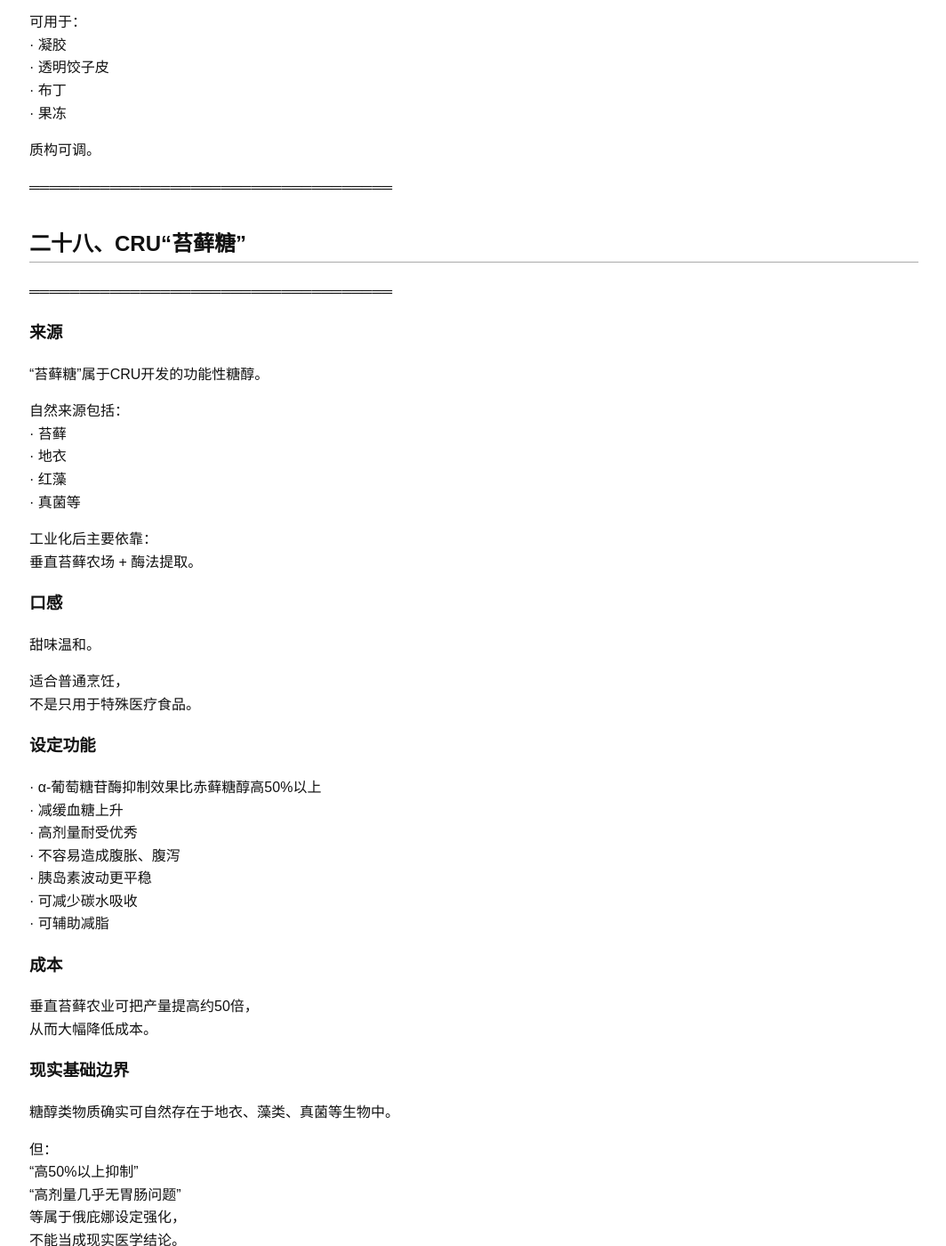
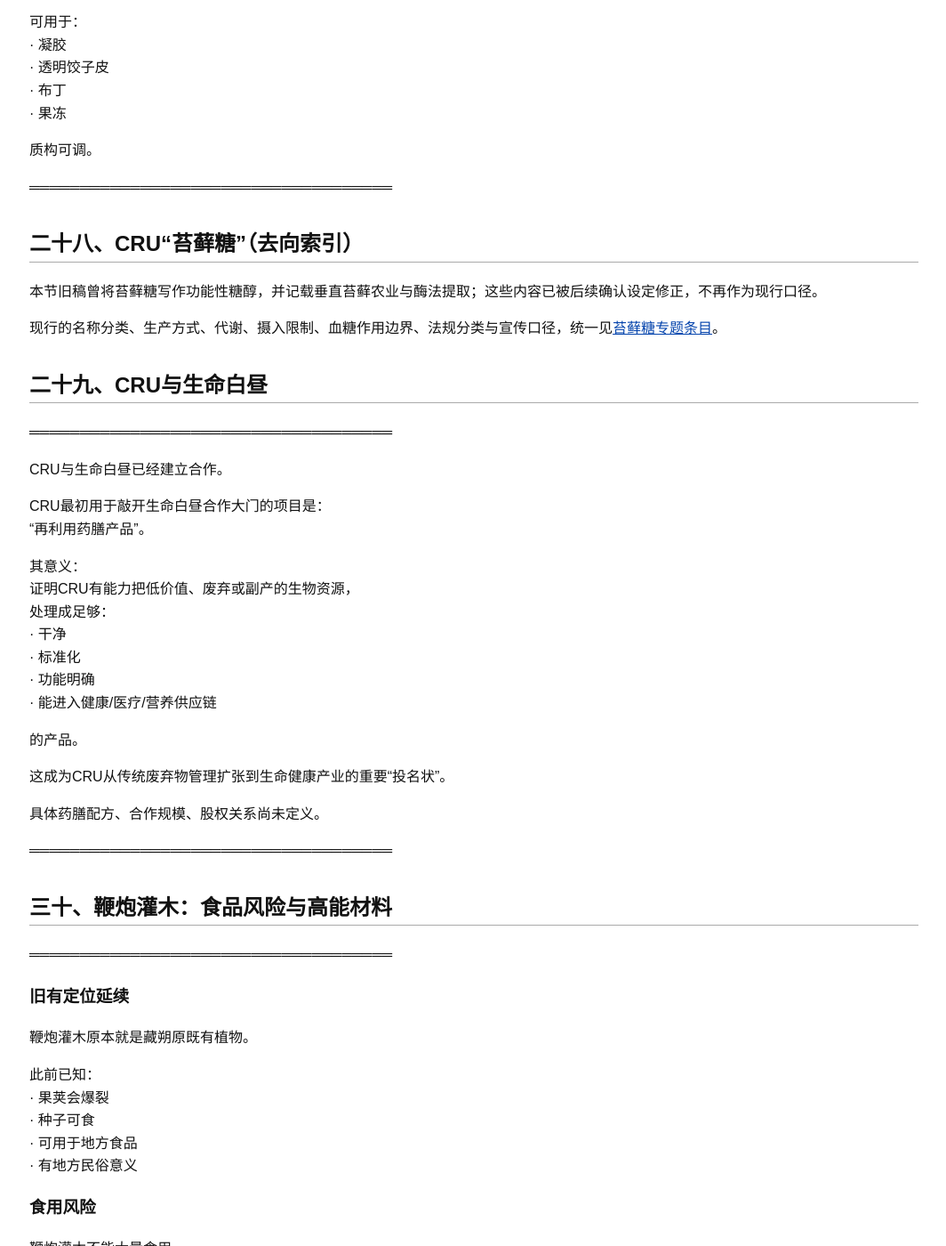
Before and after one commit to xdd44894-hub/orbina-encyclopedia, a Jekyll site: the page built from _articles/article-015.md, in a window 1280 px wide and 1400 px high, scrolled down 33636 px. Shown: the whole window at 89% size, without its empty margins (107-1171 px from the left). Built offline with Jekyll 4.4.1, drawn with Linux system fonts in a browser that asks for light colours; some of the changed text lies outside the part shown.

Commit message:
将苔藓糖旧档案转为专题索引

```diff
--- a/_articles/article-015.md
+++ b/_articles/article-015.md
@@ -1234,51 +1234,14 @@ CRU使用厨余等有机废弃物养殖赤垩幼虫。
 
 
 ════════════════════════════════════
-## 二十八、CRU“苔藓糖”
-════════════════════════════════════
-
-### 来源
-“苔藓糖”属于CRU开发的功能性糖醇。
-
-自然来源包括：
-· 苔藓
-· 地衣
-· 红藻
-· 真菌等
-
-工业化后主要依靠：
-垂直苔藓农场 + 酶法提取。
-
-### 口感
-甜味温和。
-
-适合普通烹饪，
-不是只用于特殊医疗食品。
-
-### 设定功能
-· α-葡萄糖苷酶抑制效果比赤藓糖醇高50%以上
-· 减缓血糖上升
-· 高剂量耐受优秀
-· 不容易造成腹胀、腹泻
-· 胰岛素波动更平稳
-· 可减少碳水吸收
-· 可辅助减脂
-
-### 成本
-垂直苔藓农业可把产量提高约50倍，
-从而大幅降低成本。
-
-### 现实基础边界
-糖醇类物质确实可自然存在于地衣、藻类、真菌等生物中。
-
-但：
-“高50%以上抑制”
-“高剂量几乎无胃肠问题”
-等属于俄庇娜设定强化，
-不能当成现实医学结论。
-
-
-════════════════════════════════════
+## 二十八、CRU“苔藓糖”（去向索引）
+
+本节旧稿曾将苔藓糖写作功能性糖醇，并记载垂直苔藓农业与酶法提取；这些内容已被后续确认设定修正，不再作为现行口径。
+
+现行的名称分类、生产方式、代谢、摄入限制、血糖作用边界、法规分类与宣传口径，统一见[苔藓糖专题条目]({{ '/articles/article-104/' | relative_url }})。
+
+
+
 ## 二十九、CRU与生命白昼
 ════════════════════════════════════
 
```
